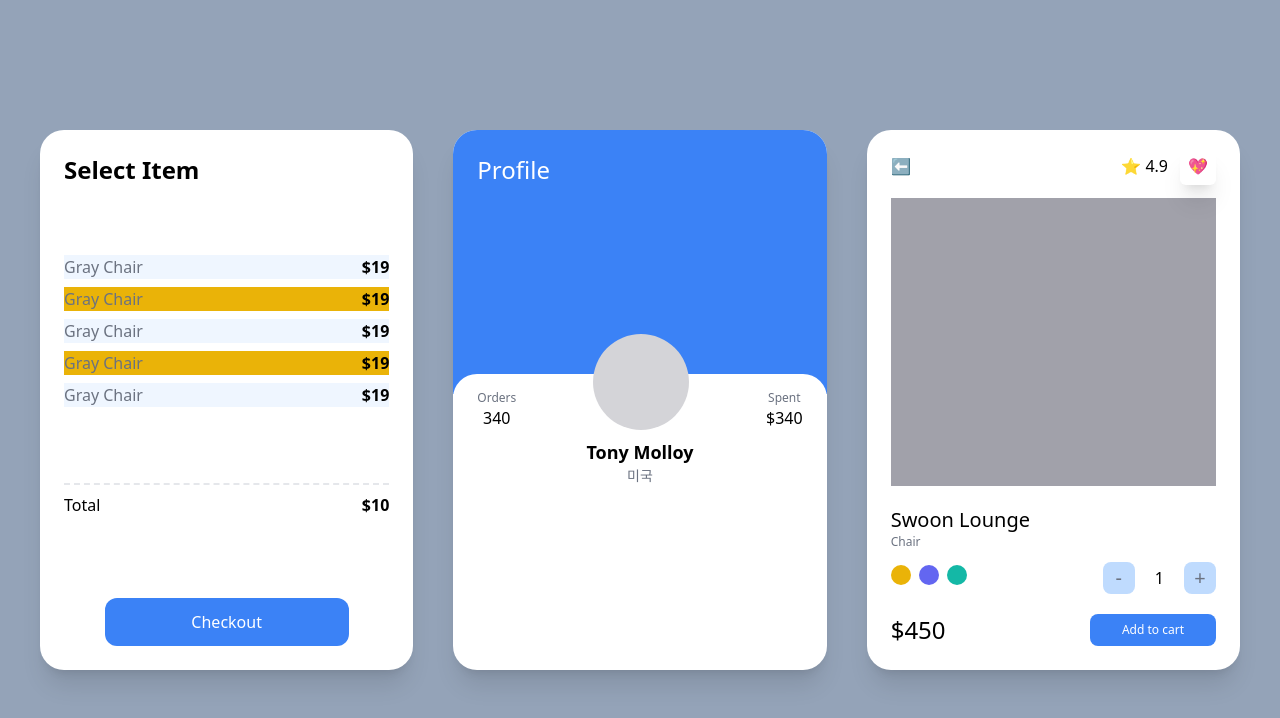
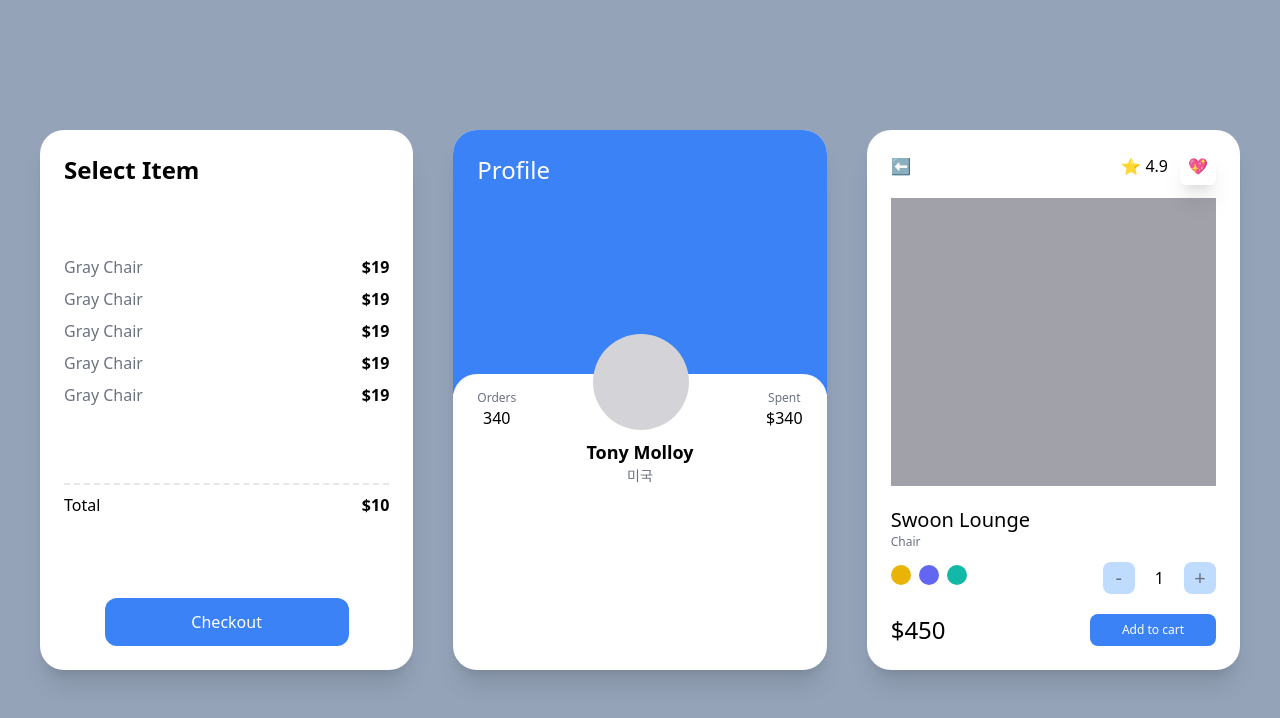
Before and after one commit to jeondoh/carrot-market, a Next.js app: page / in a window 1280 px wide. Shown: the top 718 px of the page. Built offline with nearby package versions, Linux system fonts and the light colour scheme.

Commit message:
feat: tailwind dark mode

```diff
--- a/pages/index.tsx
+++ b/pages/index.tsx
@@ -5,16 +5,17 @@ const Home: NextPage = () => {
     <div>
       <div className="bg-slate-400 xl:place-content-center py-20 px-10 grid gap-10 lg:grid-cols-2 xl:grid-cols-3 min-h-screen">
         {/* 1 */}
-        <div className="bg-white flex flex-col justify-between p-6 rounded-3xl shadow-xl">
-          <span className="font-semibold text-2xl">Select Item</span>
+        <div className="bg-white dark:bg-black flex flex-col justify-between p-6 rounded-3xl shadow-xl">
+          <span className="font-semibold dark:text-white text-2xl">
+            Select Item
+          </span>
           <ul>
             {[1, 2, 3, 4, 5].map((i) => (
-              <div
-                key={i}
-                className="flex justify-between my-2 odd:bg-blue-50 even:bg-yellow-500"
-              >
-                <span className="text-gray-500">Gray Chair</span>
-                <span className="font-semibold">$19</span>
+              <div key={i} className="flex justify-between my-2">
+                <span className="text-gray-500 dark:text-gray-100">
+                  Gray Chair
+                </span>
+                <span className="font-semibold dark:text-white">$19</span>
               </div>
             ))}
           </ul>
@@ -23,7 +24,7 @@ const Home: NextPage = () => {
             <span className="font-semibold">$10</span>
           </div>
           <div className="text-center">
-            <button className="mt-5 bg-blue-500 text-white p-3  rounded-xl w-3/4 hover:bg-teal-500 hover:text-black active:bg-yellow-500 focus:bg-red-500">
+            <button className="mt-5 bg-blue-500 dark:bg-black dark:border-white dark:border text-white p-3  rounded-xl w-3/4 dark:hover:bg-white hover:bg-teal-500 hover:text-black active:bg-yellow-500 focus:bg-red-500">
               Checkout
             </button>
           </div>
--- a/tailwind.config.js
+++ b/tailwind.config.js
@@ -6,5 +6,6 @@ module.exports = {
   theme: {
     extend: {},
   },
+  darkMode: "media",
   plugins: [],
 };
```
